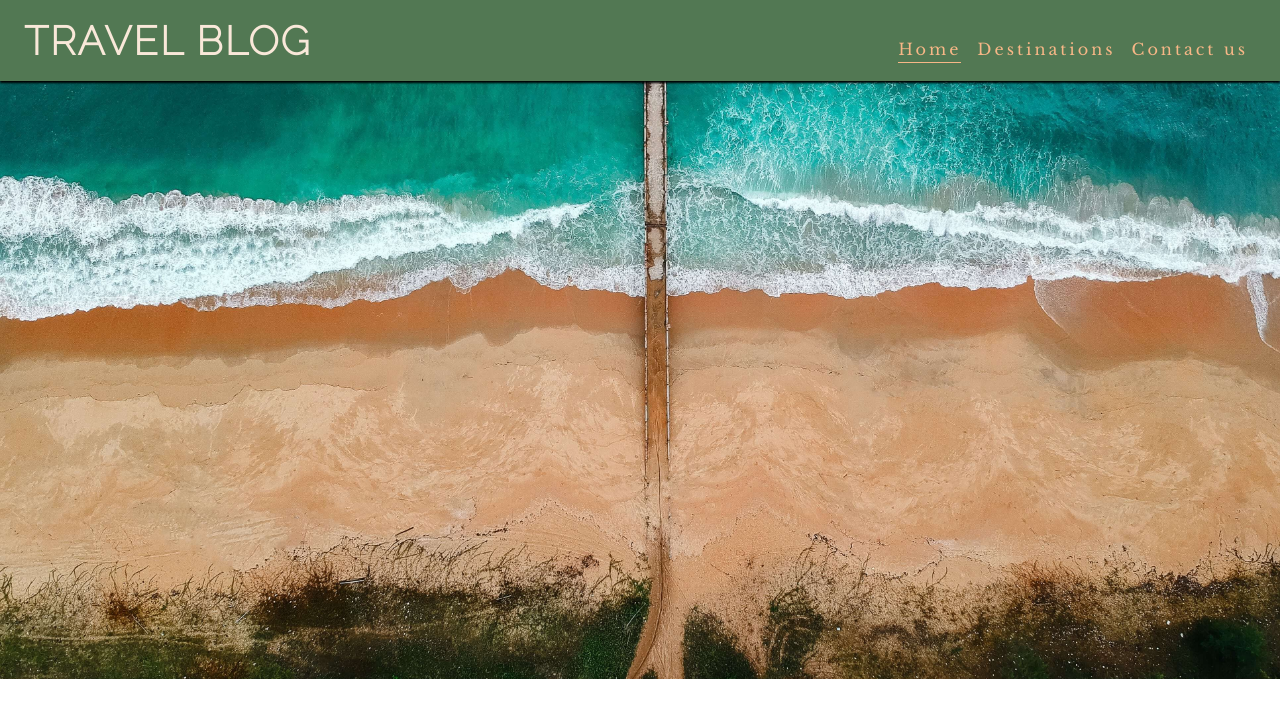
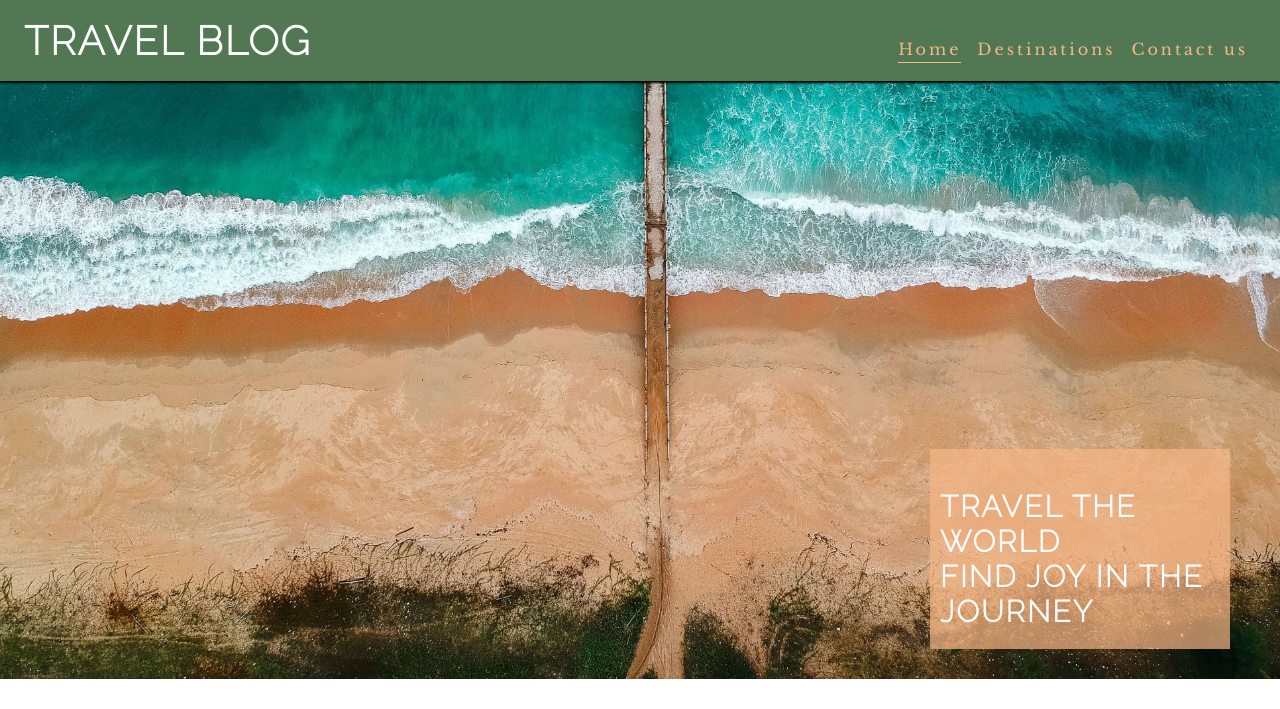
Before and after one commit to Mikagiol/Travel-Blog, a plain HTML site: page index.html in a window 1280 px wide. Shown: the top 709 px of the page. Drawn offline with nearby package versions, Linux system fonts and the light colour scheme.

Commit message:
Add cover text name

```diff
--- a/assets/style.css
+++ b/assets/style.css
@@ -17,6 +17,17 @@ body {
     color: #F7B787;
     font-family: 'Libre Baskerville', serif;
 }
+
+h1, h2, h3 {
+    font-family: 'Raleway', sans-serif;
+    color: white;
+    text-transform: uppercase;
+    letter-spacing: 2px;
+    font-weight: bold;
+    font-size: 30px;
+
+}
+
 
 /* Header */
 header {
@@ -38,14 +49,6 @@ header a {
     padding-bottom: 3px;
 }
 
-h1 {
-    font-family: 'Raleway', sans-serif;
-    color: #F9E8D9;
-    text-transform: uppercase;
-    letter-spacing: 2px;
-    font-weight: bold;
-    font-size: 30px;
-}
 
 #menu {
     font-size: 100%;
@@ -75,7 +78,7 @@ nav {
 
 /* Nav toggle */
 #nav-toggle:checked~nav {
-    display: block
+    display: block;
 }
 
 #nav-toggle {
@@ -89,16 +92,34 @@ nav {
 
 /* Main content*/
 main {
-    /* Make main ellement take up any surplus space to push footer down */
+    /* Make main element take up any surplus space to push footer down */
     flex: 1 0 auto;
     margin-top: 43px;
 }
 
-/* Hero image */
+
+/* Hero section */
 #hero {
     height: 600px;
     width: 100%;
     background: url("../assets/images/sea.jpg") no-repeat center center/cover;
+    position: relative;
+}
+
+
+#cover-text {
+    background-color: rgba(247, 183, 135, .7);
+    font-size: 130%;
+    position: absolute;
+    bottom: 30px;
+    width: 80%;
+    min-height: 200px;
+    padding-top: 40px;
+    padding-left: 10px;
+}
+
+#cover-text > h2, #cover-text > h3 {
+    color: #ffffff;
 }
 
 
@@ -120,7 +141,7 @@ main {
 
 /* Media query: tablets and larger (768px and up) */
 @media screen and (min-width: 768px) {
-    /* Header displayed */
+    /* Header */
     nav {
         display: block;
         position: relative;
@@ -148,12 +169,15 @@ main {
 
     /* Main Content */
     main {
-        /* Push main content down to accodate larger header */
+        /* Push main content down to accommodate larger header */
         margin-top: 79px;
     }
+    /* Hero */
+    #cover-text {
+        width: 300px;
+        right: 50px;
+    }
 }
-
-
 
 
 /* Larger devices (laptops and desktops, 992px and up) */
--- a/index.html
+++ b/index.html
@@ -42,7 +42,12 @@
 
     <!--Main content-->
     <main>
-        <section id="hero"></section>
+        <section id="hero">
+            <div id="cover-text">
+                <h2> Travel The World</h2>
+                <h3>Find joy in the journey</h3>
+            </div>
+        </section>
     </main>
 
     <!--Footer-->
```
Also changed, not shown: assets/images/travel image.jpg (added).
